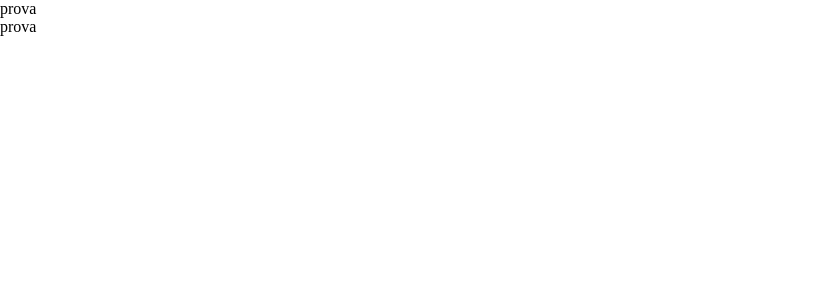
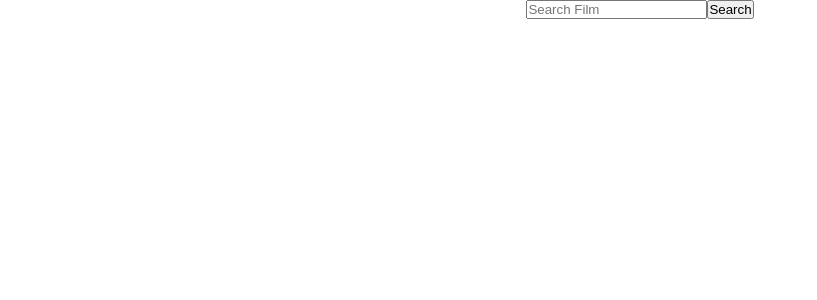
Before and after one commit to Th4Dude/vite-boolflix, a Vue app: page / in a window 1280 px wide. Shown: the top 300 px of the page, without its empty margins (0-817 px from the left). Built offline with nearby package versions, Linux system fonts and the light colour scheme.

Commit message:
search bar + apikey

```diff
--- a/src/App.vue
+++ b/src/App.vue
@@ -1,26 +1,46 @@
 <script>
+
+import axios from 'axios';
+import { store } from './store';
 import appMain from './components/appMain.vue';
 import appHeader from './components/appHeader.vue';
-import axios from 'axios';
+
+
 export default {
-  name:'App',
-  components: {
-    appHeader,
-    appMain,
+    name: 'App',
+    components: {
+        appHeader,
+        appMain,
 
-  }
+    },
+    data() {
+        return {
+            store
+        }
+    },
+    methods: {
+        search() {
+            console.log('ho ascoltato questo evento');
+            axios.get(store.config.url_movies, {
+                params: {
+                    api_key: store.config.apiKey,
+                    query: store.searchText
+                }
+            })
+                .then((response) => {
+                    this.store.movies = response.data.results;
+                    console.log(this.store.movies);
+                })
+        }
+    }
 }
+
 </script>
 
 <template>
-
-  <appHeader></appHeader>
-  <appMain></appMain>
-
-
+    <appHeader @searchName="search"></appHeader>
+    <appMain></appMain>
 </template>
 
 
-<style lang="scss">
-
-</style>
+<style lang="scss"></style>
--- a/src/components/appHeader.vue
+++ b/src/components/appHeader.vue
@@ -1,16 +1,45 @@
 <script>
+
+import { store } from '../store';
 export default {
-    name: 'Header'
+    name: 'Header',
+    data() {
+        return {
+            store,
+        }
+    },
+    emits: ["searchName"]
 }
+
 </script>
 
 <template>
 
-    <div>prova</div>
-
+    <div class="main_container">
+        <div class="header_container">
+            <form @submit.prevent="$emit('searchName')">
+                <input type="text" placeholder="Search Film" v-model="store.searchText">
+                <button type="submit">Search</button>
+            </form>
+            <ul>
+                <li v-for="movie in store.movies">
+                    <h4> {{ movie.title }}</h4>
+                    <ul>
+                        <li>{{ movie.original_title }}</li>
+                        <li>{{ movie.original_language }}</li>
+                        <li>{{ movie.vote_average }}</li>
+                    </ul>
+                </li>
+            </ul>
+        </div>
+    </div>
 
 </template>
 
 <style lang="scss" scoped>
+.main_container{
+    display: flex;
+    justify-content: center;
+}
 
 </style>
--- a/src/components/appMain.vue
+++ b/src/components/appMain.vue
@@ -6,13 +6,6 @@
 
 </script>
 
-<template>
+<template></template>
 
-   <div>prova</div>
-
-
-</template>
-
-<style lang="scss" scoped>
-
-</style>
+<style lang="scss" scoped></style>
--- /dev/null
+++ b/src/store.js
@@ -0,0 +1,11 @@
+import { reactive } from 'vue';
+
+export const store = reactive({
+    searchText: '',
+    movies: [],
+    series: [],
+    config: {
+        apiKey: '7d03e34b0df8120d363ead6790f49829',
+        url_movies: 'https://api.themoviedb.org/3/search/movie'
+    }
+});
```
